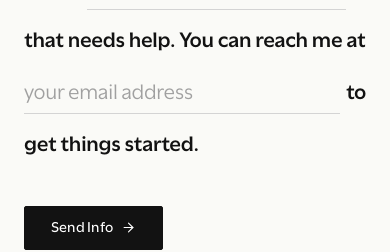
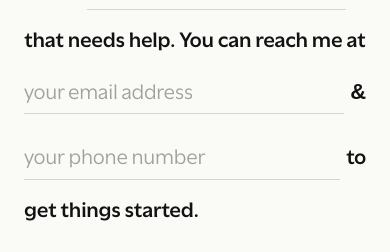
Before and after one commit to website-vikreta/websitevikreta.com, a Next.js app: page /contact in a window 390 px wide. Shown: the part 470-722 px from the top of the page. Built offline with nearby package versions, Linux system fonts and the light colour scheme; no server answers.

Commit message:
fix(contact): add phone number field with international validation
Contact form now asks for phone alongside email ("reach me at X & Y").
Validation checks E.164-style shape (7-15 digits, optional +) rather
than an India-only pattern, and the number is passed through to the
EmailJS notification.

```diff
--- a/components/ContactPageContent.tsx
+++ b/components/ContactPageContent.tsx
@@ -119,15 +119,24 @@ interface FormData {
   name: string
   jobOrWebsite: string
   email: string
+  phone: string
 }
 
 interface FormErrors {
   name?: string
   jobOrWebsite?: string
   email?: string
+  phone?: string
 }
 
-const INITIAL: FormData = { name: '', jobOrWebsite: '', email: '' }
+const INITIAL: FormData = { name: '', jobOrWebsite: '', email: '', phone: '' }
+
+// Loose E.164-style check: optional leading +, 7–15 digits total.
+// Not India-specific — accepts any country's numbering plan.
+function isValidPhone(phone: string): boolean {
+  const digits = phone.trim().replace(/[\s\-().]/g, '')
+  return /^\+?[1-9]\d{6,14}$/.test(digits)
+}
 
 function validate(form: FormData): FormErrors {
   const e: FormErrors = {}
@@ -135,6 +144,7 @@ function validate(form: FormData): FormErrors {
   if (!form.jobOrWebsite.trim()) e.jobOrWebsite = 'Enter your job or website'
   if (!form.email.trim() || !/^[^\s@]+@[^\s@]+\.[^\s@]+$/.test(form.email))
     e.email = 'Enter a valid email'
+  if (!form.phone.trim() || !isValidPhone(form.phone)) e.phone = 'Enter a valid phone number'
   return e
 }
 
@@ -225,7 +235,7 @@ export function ContactPageContent() {
           reply_to: form.email,
           email:    form.email,
           service:  form.jobOrWebsite,
-          mobile:   'Not provided',
+          mobile:   form.phone,
           budget:   'Not specified',
           message:  `${form.name} has a ${form.jobOrWebsite} that needs help.`,
           to_name:  'Website Vikreta',
@@ -294,6 +304,10 @@ export function ContactPageContent() {
         .inline-field.field-email {
           flex: 1 1 220px;
           min-width: 220px;
+        }
+        .inline-field.field-phone {
+          flex: 1 1 180px;
+          min-width: 180px;
         }
         /* form-specific word reveal — clip-path instead of overflow:hidden
            so baseline stays natural (overflow:hidden on inline-block shifts
@@ -535,7 +549,7 @@ export function ContactPageContent() {
                         {' '}
                       </span>
                     ))}
-                    {/* email-row as one masked unit [17] */}
+                    {/* email + phone row as one masked unit [17] */}
                     <span className="email-row-mask">
                       <span
                         className="email-row"
@@ -554,6 +568,19 @@ export function ContactPageContent() {
                           aria-describedby={errors.email ? 'err-email' : undefined}
                           disabled={isSubmitting}
                         />
+                        <span>&amp;</span>
+                        <input
+                          name="phone"
+                          type="tel"
+                          value={form.phone}
+                          onChange={handleChange}
+                          placeholder="your phone number"
+                          className={`inline-field field-phone${form.phone.trim() ? ' filled' : ''}${errors.phone ? ' error' : ''}`}
+                          aria-label="Your phone number"
+                          aria-invalid={!!errors.phone}
+                          aria-describedby={errors.phone ? 'err-phone' : undefined}
+                          disabled={isSubmitting}
+                        />
                         <span>to</span>
                       </span>
                     </span>
@@ -569,7 +596,7 @@ export function ContactPageContent() {
                   </p>
 
                   {/* Inline error hints */}
-                  {(errors.name || errors.jobOrWebsite || errors.email) && (
+                  {(errors.name || errors.jobOrWebsite || errors.email || errors.phone) && (
                     <div
                       style={{
                         marginTop:     '1.25rem',
@@ -582,6 +609,7 @@ export function ContactPageContent() {
                       {errors.name        && <p id="err-name"  style={{ fontSize: '0.75rem', color: '#FF4444', fontFamily: 'monospace' }}>{errors.name}</p>}
                       {errors.jobOrWebsite && <p id="err-job"   style={{ fontSize: '0.75rem', color: '#FF4444', fontFamily: 'monospace' }}>{errors.jobOrWebsite}</p>}
                       {errors.email       && <p id="err-email" style={{ fontSize: '0.75rem', color: '#FF4444', fontFamily: 'monospace' }}>{errors.email}</p>}
+                      {errors.phone       && <p id="err-phone" style={{ fontSize: '0.75rem', color: '#FF4444', fontFamily: 'monospace' }}>{errors.phone}</p>}
                     </div>
                   )}
 
```
